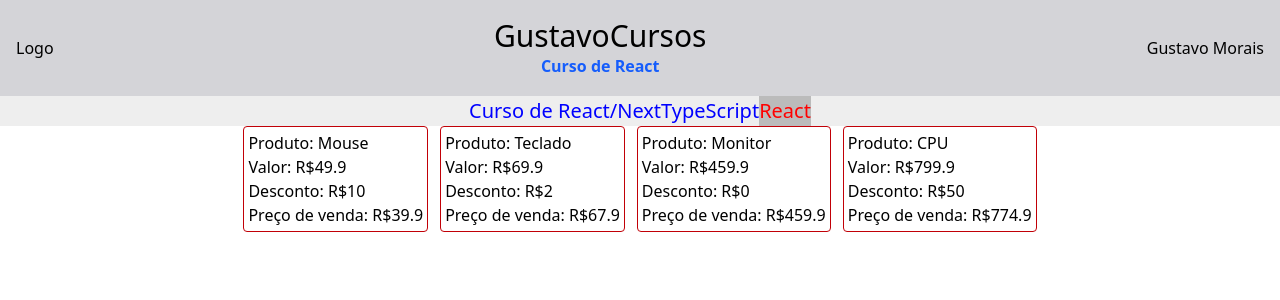
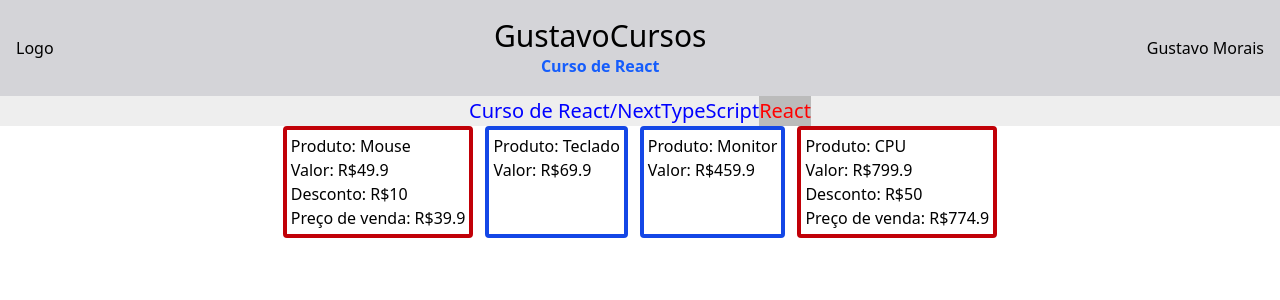
Before and after one commit to gustamoraiss/practice, a Next.js app in the folder PWEB/projeto1/projeto1/: page / in a window 1280 px wide. Shown: the top 300 px of the page. Built offline with nearby package versions, Linux system fonts and the light colour scheme.

Commit message:
adiciona alterações da aula 11 - renderização condicional

```diff
--- a/PWEB/projeto1/projeto1/src/components/Card.tsx
+++ b/PWEB/projeto1/projeto1/src/components/Card.tsx
@@ -7,11 +7,15 @@ interface CardProps {
 
 export default function Card(props:CardProps) {
     return (
-        <div className="flex flex-col border border-red-700 rounded-sm p-1">
+        <div className={`flex flex-col border-4 ${props.desconto > 0 ? 'border-red-700' : 'border-blue-700'} rounded-sm p-1`}>
             <div>Produto: {props.produto}</div>
             <div>Valor: R${props.valor}</div>
-            <div>Desconto: R${props.desconto}</div>
-            <div>Preço de venda: R${ props.funcao(props.valor, props.desconto)}</div>
+            {props.desconto > 0 && (
+                <div>
+                    <div>Desconto: R${props.desconto}</div>
+                    <div>Preço de venda: R${props.funcao(props.valor, props.desconto)}</div>
+                </div>
+            )}
         </div>
     )
 }
--- a/PWEB/projeto1/projeto1/src/pages/index.tsx
+++ b/PWEB/projeto1/projeto1/src/pages/index.tsx
@@ -36,7 +36,7 @@ export default function Home() {
       </div>
       <div className="flex justify-center gap-3">
         <Card produto = {'Mouse'} valor = {49.90} desconto = {10} funcao = {calcDesc}/>
-        <Card produto = {'Teclado'} valor = {69.90} desconto = {2} funcao = {calcDesc}/>
+        <Card produto = {'Teclado'} valor = {69.90} desconto = {0} funcao = {calcDesc}/>
         <Card produto = {'Monitor'} valor = {459.90} desconto = {0} funcao = {calcDesc2}/>
         <Card produto = {'CPU'} valor = {799.90} desconto = {50} funcao = {calcDesc2}/>
       </div>
```
